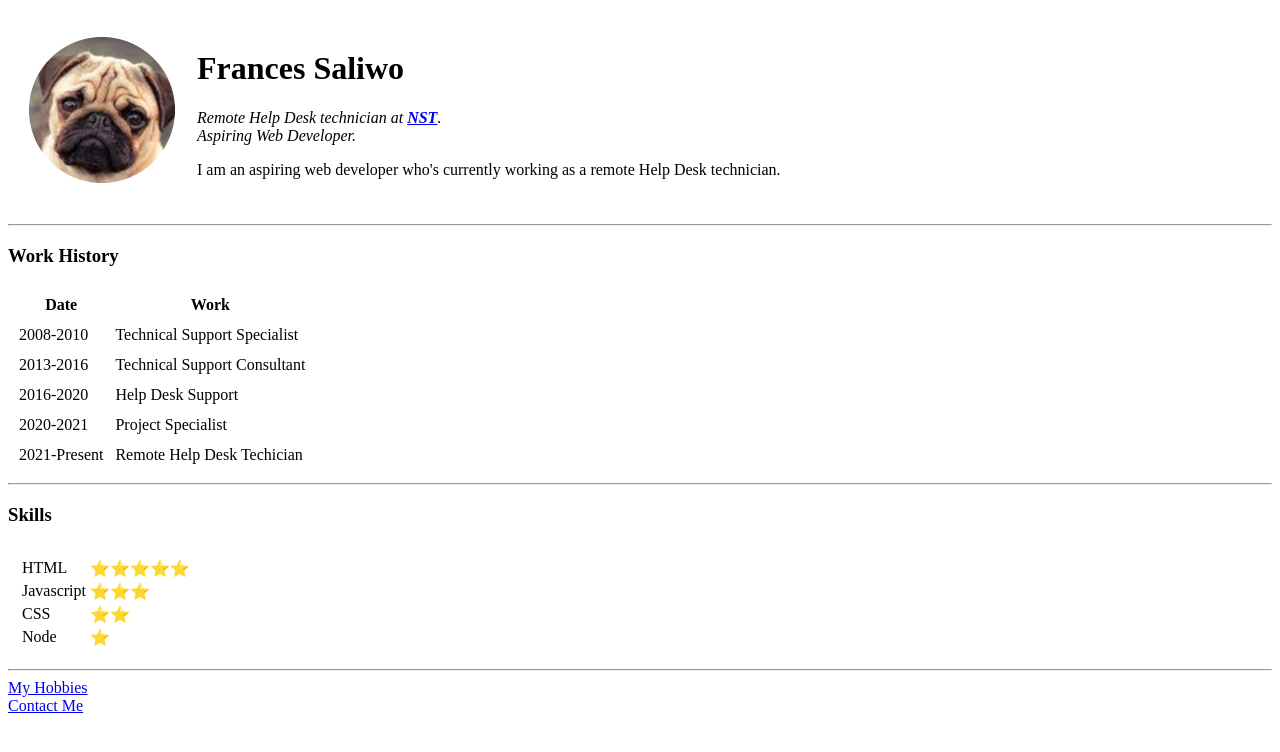
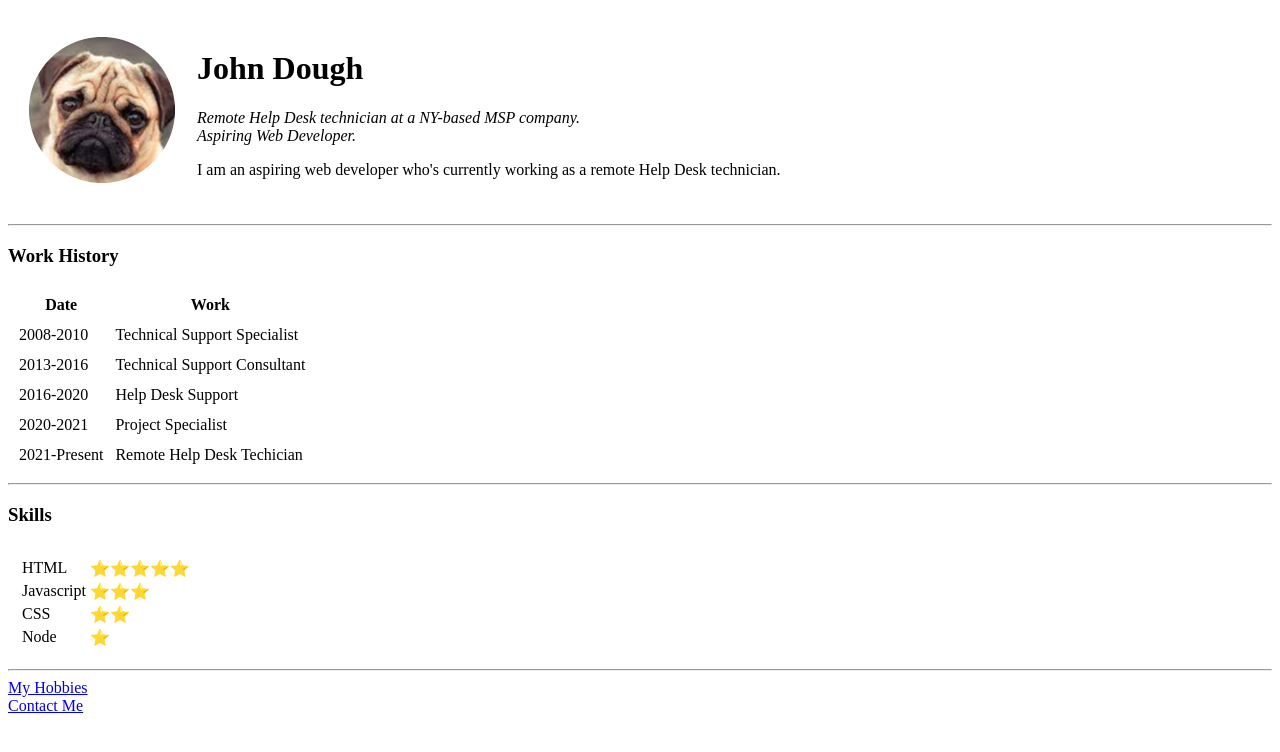
Before and after one commit to fs-al/cv, a plain HTML site: page index.html in a window 1280 px wide. Drawn offline with Linux system fonts and the light colour scheme.

Commit message:
Update index.html

```diff
--- a/index.html
+++ b/index.html
@@ -10,8 +10,8 @@
   <table cellspacing="20">
     <tr>
       <td><img src="images\pug_image2-modified.png" alt="image of pug"></td>
-      <td><h1>Frances Saliwo</h1>
-      <p><em>Remote Help Desk technician at <strong><a href="https://www.nst-li.com/">NST</a></strong>. </em><br>
+      <td><h1>John Dough</h1>
+      <p><em>Remote Help Desk technician at a NY-based MSP company.</em><br>
          <em>Aspiring Web Developer.</em>
       </p>
       <p>I am an aspiring web developer who's currently working as a remote Help Desk technician.</p></td>
```
